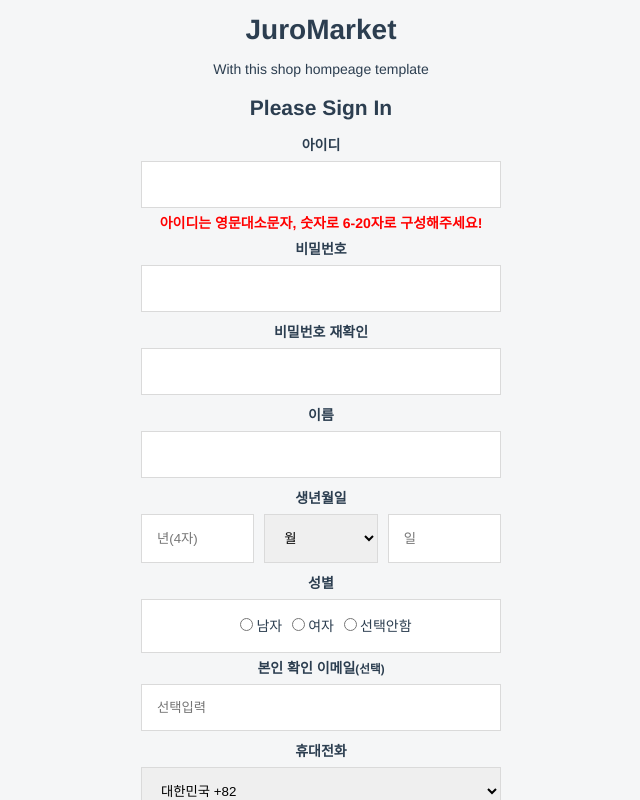
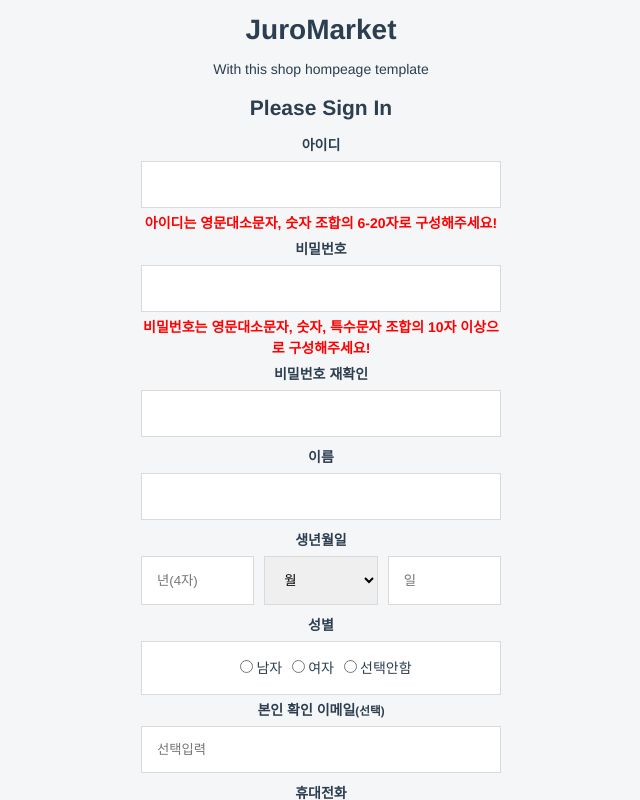
Before and after one commit to ParkSungCheol/ShoppingMall_vue, a Vue app: page /signup in a window 1280 px wide. Shown: the top 800 px of the page, without its empty margins (319-959 px from the left). Built offline with nearby package versions, Linux system fonts and the light colour scheme; no server answers.

Commit message:
pwd test

```diff
--- a/src/components/Signup.vue
+++ b/src/components/Signup.vue
@@ -9,11 +9,12 @@
         <div class="field">
             <b>아이디</b>
             <span class="placehold-text"><input v-on:keyup="keyPress($event, 'id')" type="text"></span>
-            <b style="color:red" v-show="id">아이디는 영문대소문자, 숫자로 6-20자로 구성해주세요!</b>
+            <b style="color:red" v-show="id">아이디는 영문대소문자, 숫자 조합의 6-20자로 구성해주세요!</b>
         </div>
         <div class="field">
             <b>비밀번호</b>
-            <input class="userpw" type="password">
+            <input class="userpw" type="password" v-on:keyup="keyPress($event, 'pwd')">
+            <b style="color:red" v-show="pwd">비밀번호는 영문대소문자, 숫자, 특수문자 조합의 10자 이상으로 구성해주세요!</b>
         </div>
         <div class="field">
             <b>비밀번호 재확인</b>
@@ -91,7 +92,7 @@
   data() {
     return {
       id: true,
-      user_pw: '',
+      pwd: true,
       loginSuccess:false,
       error:false
     }
@@ -132,6 +133,7 @@
       let idval = $event.target.value;
       let idvalcheck = null;
       if(targetObject == 'id') idvalcheck = new RegExp('^[a-zA-Z0-9]{6,20}$');
+      if(targetObject == 'pwd') idvalcheck = new RegExp('^(?=.*[A-Za-z])(?=.*\d)(?=.*[$@$!%*#?&])[A-Za-z\d$@$!%*#?&]{10,}$');
       console.log(idval);
       console.log(idvalcheck.test(idval));
       if (!idvalcheck.test(idval)){
```
